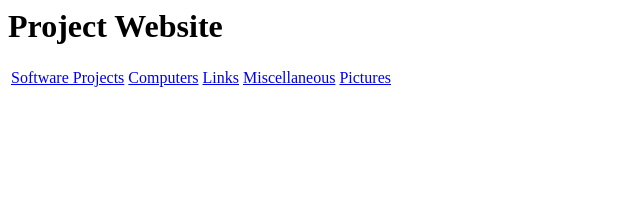
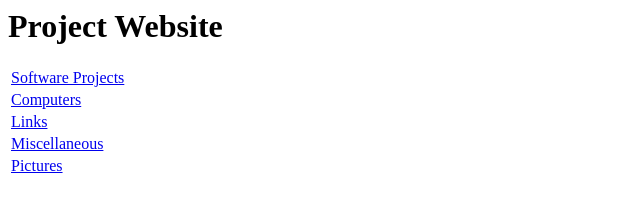
Before and after one commit to ashleybuckner/ashleybuckner.github.io, a plain HTML site: page index.html in a window 1280 px wide. Shown: the whole page, without its empty margins (0-640 px from the left). Drawn offline with Linux system fonts and the light colour scheme.

Commit message:
Top level table

```diff
--- a/index.html
+++ b/index.html
@@ -6,13 +6,11 @@
 <h1>Project Website</h1>
 
 <table>
-<tr>
-<td><a href="./Software/">Software Projects</a></td>
-<td><a href="./Computers/">Computers</a></td>
-<td><a href="./Links/">Links</a></td>
-<td><a href="./Miscellaneous/">Miscellaneous</a></td>
-<td><a href="./Pictures/">Pictures</a></td>
-</tr>
+<tr><td><a href="./Software/">Software Projects</a></td></tr>
+<tr><td><a href="./Computers/">Computers</a></td></tr>
+<tr><td><a href="./Links/">Links</a></td></tr>
+<tr><td><a href="./Miscellaneous/">Miscellaneous</a></td></tr>
+<tr><td><a href="./Pictures/">Pictures</a></td></tr>
 </table>
 
 </body>
```
